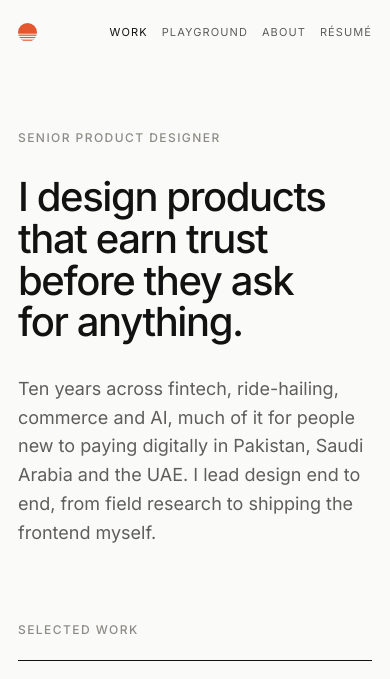
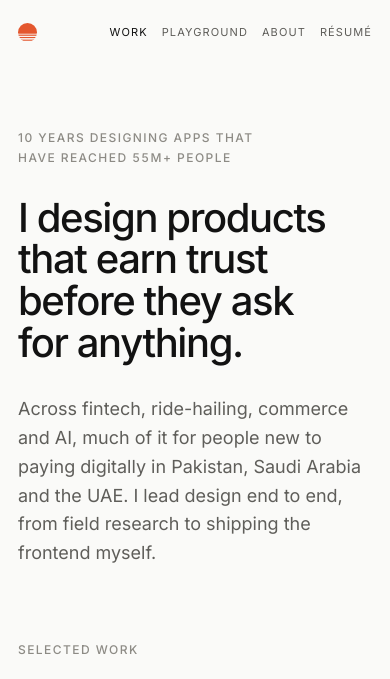
Before and after one commit to rocketman-design/hamadmsalim.com, a plain HTML site: page index.html in a window 390 px wide. Shown: the top 679 px of the page. Drawn offline with Linux system fonts and the light colour scheme.

Commit message:
Homepage: lead with reach instead of title
The hero label now reads "10 years designing apps that have reached 55M+
people" (published figures for Careem, HBL Mobile, PureVPN, Savyour and
Retailo, rounded down), with a short count-up on the number.

Co-Authored-By: Claude Opus 5.5 <noreply@anthropic.com>

```diff
--- a/index.html
+++ b/index.html
@@ -74,7 +74,8 @@ footer a:hover { color: var(--text); }
 @media (prefers-reduced-motion: reduce) { .fade { opacity: 1; transform: none; transition: none; } html { scroll-behavior: auto; } }
 
 .hero { padding: 120px 0 112px; }
-.hero .cap { margin: 0 0 28px; }
+.hero .cap { margin: 0 0 28px; text-wrap: balance; }
+.tally { display: inline-block; min-width: 2ch; text-align: right; font-variant-numeric: tabular-nums; }
 .hero h1 { font-size: clamp(40px, 5.6vw, 72px); line-height: 1.04; font-weight: 500; letter-spacing: -.035em; margin: 0 0 32px; max-width: 1000px; text-wrap: balance; }
 .hero p.lede { font-size: 20px; line-height: 1.6; color: var(--text-2); margin: 0; max-width: 640px; text-wrap: pretty; }
 .hero .fade:nth-child(2) { transition-delay: .12s; } .hero .fade:nth-child(3) { transition-delay: .24s; }
@@ -112,9 +113,10 @@ footer a:hover { color: var(--text); }
 </header>
 <main class="wrap">
   <section class="hero">
-    <p class="cap fade">Senior Product Designer</p>
+    <!-- Published user counts, rounded down for overlap: Careem 50M+, HBL Mobile 4.5M monthly digital customers, PureVPN 3M+, Savyour 1M+, Retailo 50K+. -->
+    <p class="cap fade">10 years designing apps that have reached <span class="tally" data-to="55">55</span>M+&nbsp;people</p>
     <h1 class="fade">I design products that earn trust before they ask for anything.</h1>
-    <p class="lede fade">Ten years across fintech, ride-hailing, commerce and AI, much of it for people new to paying digitally in Pakistan, Saudi Arabia and the UAE. I lead design end to end, from field research to shipping the frontend myself.</p>
+    <p class="lede fade">Across fintech, ride-hailing, commerce and AI, much of it for people new to paying digitally in Pakistan, Saudi Arabia and the UAE. I lead design end to end, from field research to shipping the frontend myself.</p>
   </section>
 
   <section id="work">
@@ -171,6 +173,19 @@ footer a:hover { color: var(--text); }
   </div>
 </footer>
 <script>
+// Count the number up from zero as the label fades in. The page ships the real number, so it reads right without this.
+(() => {
+  const el = document.querySelector('.tally');
+  if (!el || matchMedia('(prefers-reduced-motion: reduce)').matches) return;
+  const to = +el.dataset.to; el.textContent = '0';
+  setTimeout(() => {
+    const t0 = performance.now();
+    const tick = (now) => { const k = Math.min(1, (now - t0) / 1100); el.textContent = Math.round(to * (1 - Math.pow(1 - k, 3))); if (k < 1) requestAnimationFrame(tick); };
+    requestAnimationFrame(tick);
+  }, 250);
+})();
+</script>
+<script>
 (() => {
   const io = new IntersectionObserver((es) => es.forEach((e) => { if (e.isIntersecting) { e.target.classList.add('in'); io.unobserve(e.target); } }), { threshold: .12, rootMargin: '0px 0px -8% 0px' });
   document.querySelectorAll('.fade').forEach((el) => io.observe(el));
```
